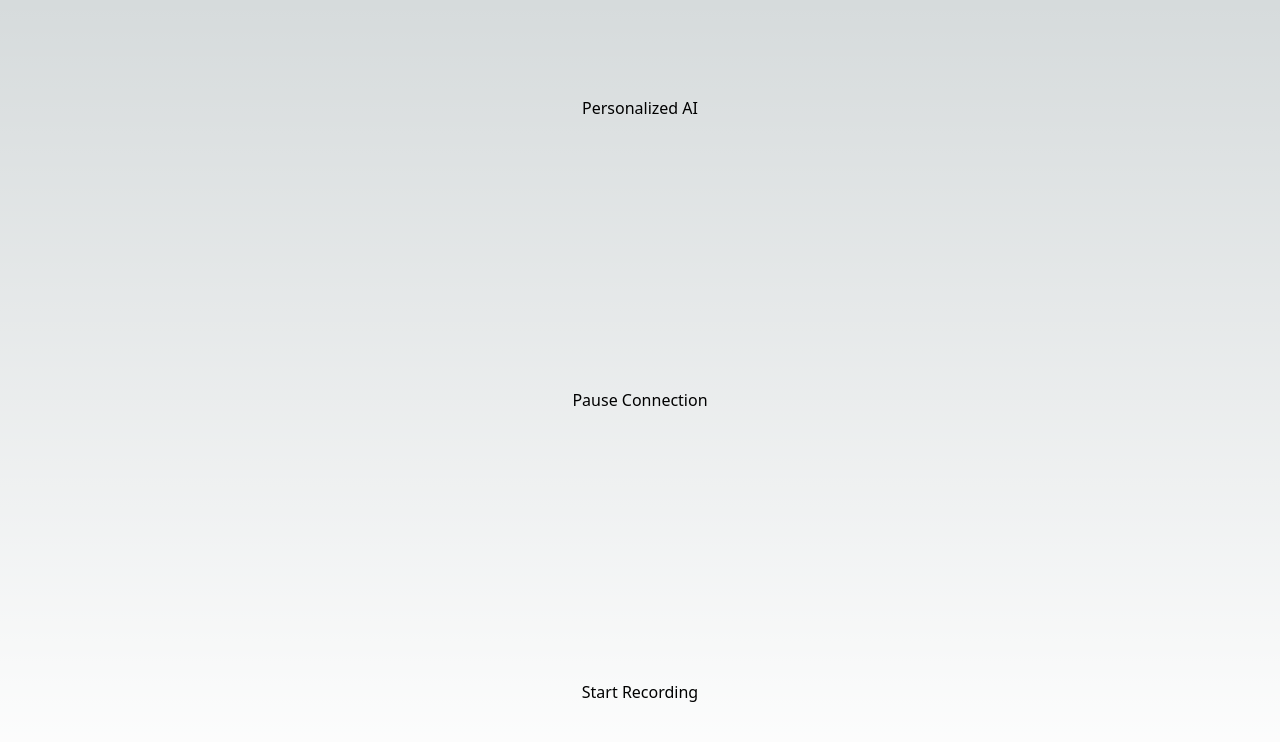
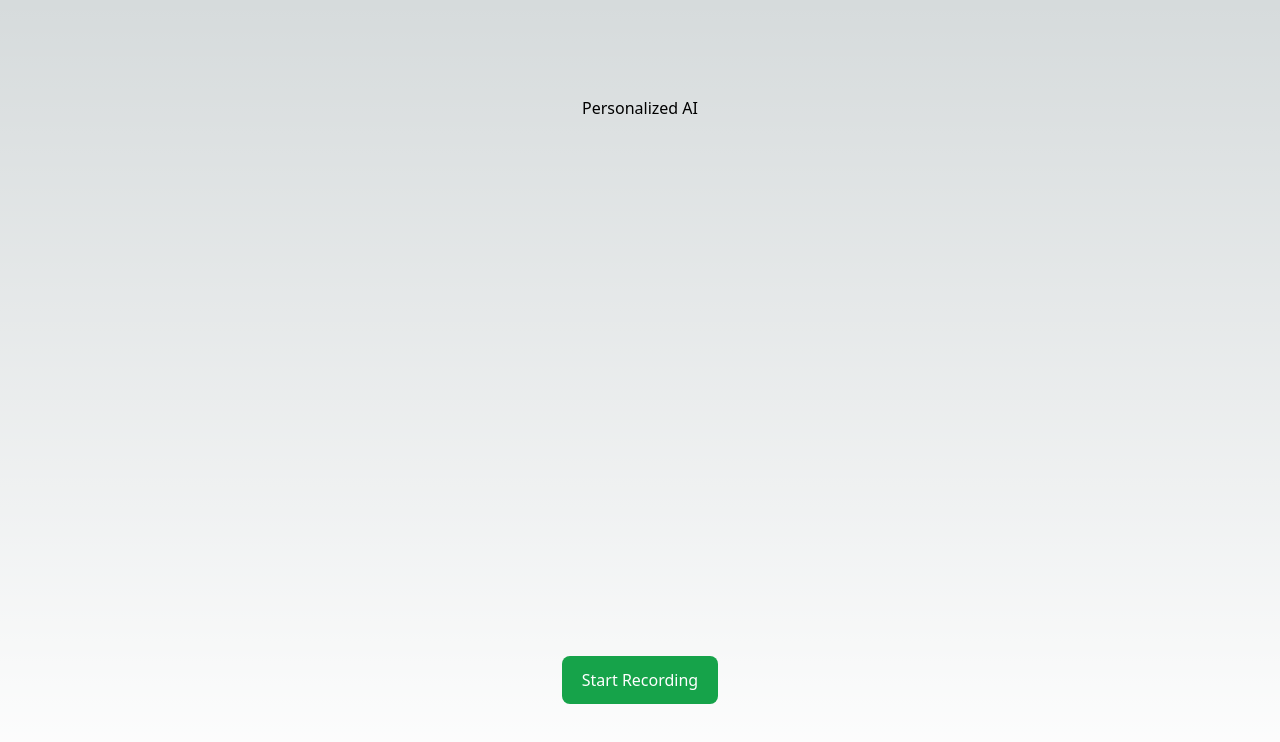
Before and after one commit to oliVRqin/personalized-ai, a Next.js app in the folder frontend/: page / in a window 1280 px wide. Shown: the top 742 px of the page. Built offline with nearby package versions, Linux system fonts and the light colour scheme; no server answers.

Commit message:
ui fix for clarity

```diff
--- a/frontend/pages/index.tsx
+++ b/frontend/pages/index.tsx
@@ -114,10 +114,10 @@ export default function Home() {
   return (
     <main className={`flex min-h-screen flex-col items-center justify-between p-24`}>
       <div>Personalized AI</div>
-      <button onClick={() => setIsPaused(!isPaused)}>
+      {/* <button onClick={() => setIsPaused(!isPaused)}>
         {isPaused ? "Resume Connection" : "Pause Connection"}
-      </button>
-      <button onClick={toggleRecording}>
+      </button> */}
+      <button className="bg-green-600 px-5 py-3 rounded-lg text-white" onClick={toggleRecording}>
         {isRecording ? "Stop Recording" : "Start Recording"}
       </button>
     </main>
```
